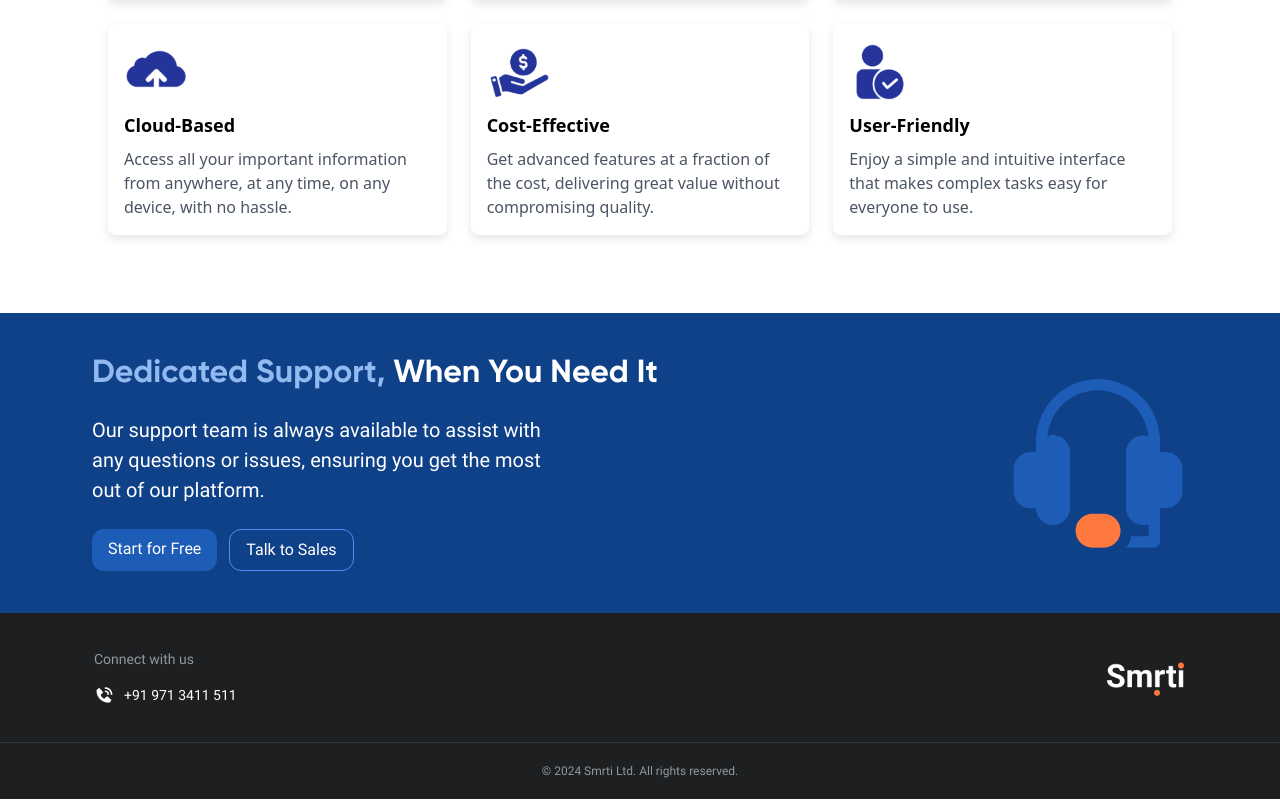
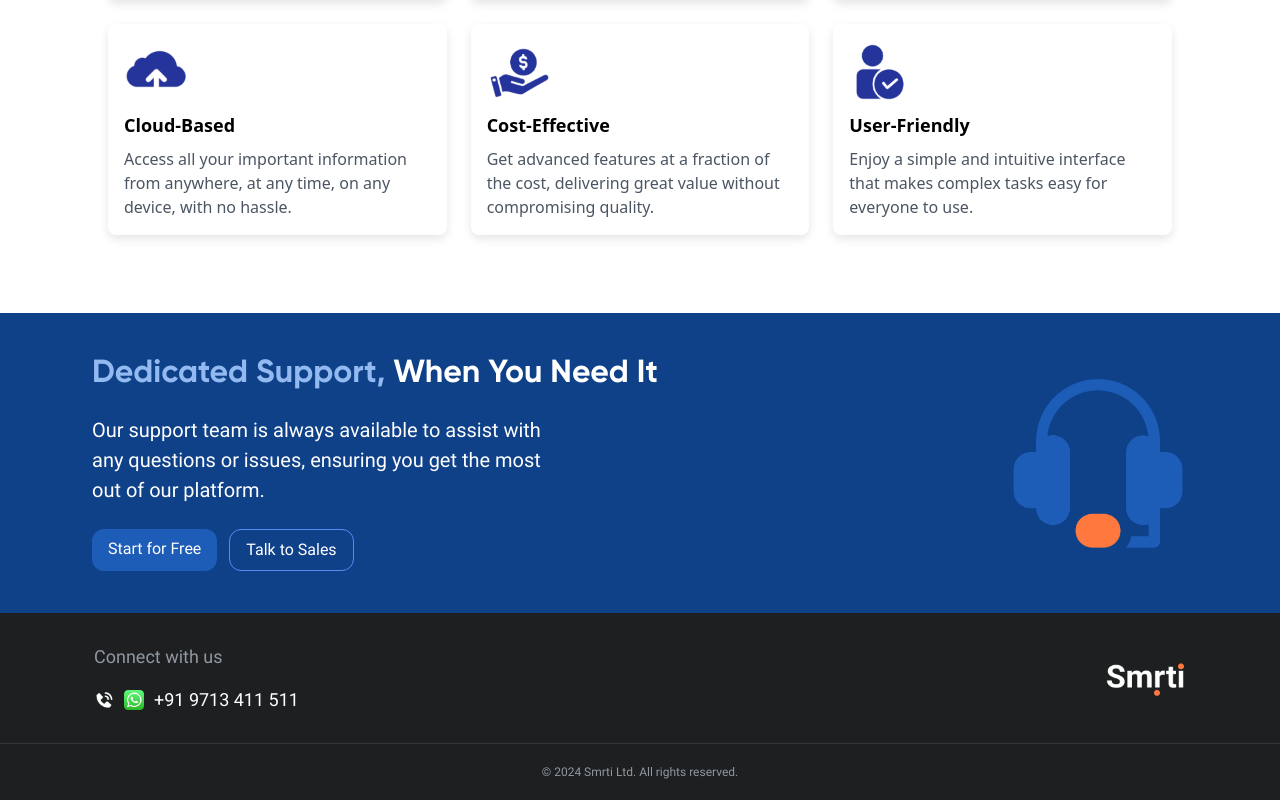
Before and after one commit to Nikhilesh1119/website, a React (Vite) app: page / in a window 1280 px wide. Shown: the part 3621-4421 px from the top of the page. Built offline with nearby package versions, Linux system fonts and the light colour scheme.

Commit message:
minor change

```diff
--- a/src/components/ContactUs.jsx
+++ b/src/components/ContactUs.jsx
@@ -42,10 +42,10 @@ export default function ContactUs() {
         const filteredValues = Object.fromEntries(
           Object.entries(values).filter(([_, value]) => value !== "")
         );
-        const response = await axios.post(
-          "https://nisaiji.com/customer-support/query",
-          filteredValues
-        );
+        const url = "https://nisaiji.com/customer-support/query";
+        // const url = "http://localhost:4000/customer-support/query";
+
+        const response = await axios.post(url, filteredValues);
 
         if (response?.data?.statusCode === 200) {
           toast.success(response?.data?.msg);
--- a/src/components/Footer.jsx
+++ b/src/components/Footer.jsx
@@ -1,6 +1,7 @@
 import React from "react";
 import phone from "../assets/phone.png";
 import email from "../assets/email.png";
+import whatsapp from "../assets/whatsapp.png";
 import Smrtiw from "../assets/Smrtiw.png";
 
 export default function Footer() {
@@ -8,13 +9,14 @@ export default function Footer() {
     <footer>
       <div className="bg-[#1D1F20] select-none flex flex-col-reverse sm:flex-row justify-between items-center px-4 sm:px-[94px] py-[30px]">
         <div className="flex flex-col space-y-4">
-          <div className="text-[#9098A0] font-roboto-regular text-sm text-center sm:text-left">
+          <div className="text-[#9098A0] font-roboto-regular text-[18px] text-center sm:text-left">
             Connect with us
           </div>
           <div className="flex flex-row items-center space-x-[10px]">
             <img src={phone} alt="Phone" className="w-5 h-5" />
-            <div className="text-white font-roboto-regular text-sm">
-              +91 971 3411 511
+            <img src={whatsapp} alt="Phone" className="w-5 h-5" />
+            <div className="text-white font-roboto-medium text-[18px]">
+              +91 9713 411 511
             </div>
           </div>
           {/* <div className="flex flex-row items-center space-x-[10px]">
```
Also changed, not shown: src/assets/whatsapp.png (added).
